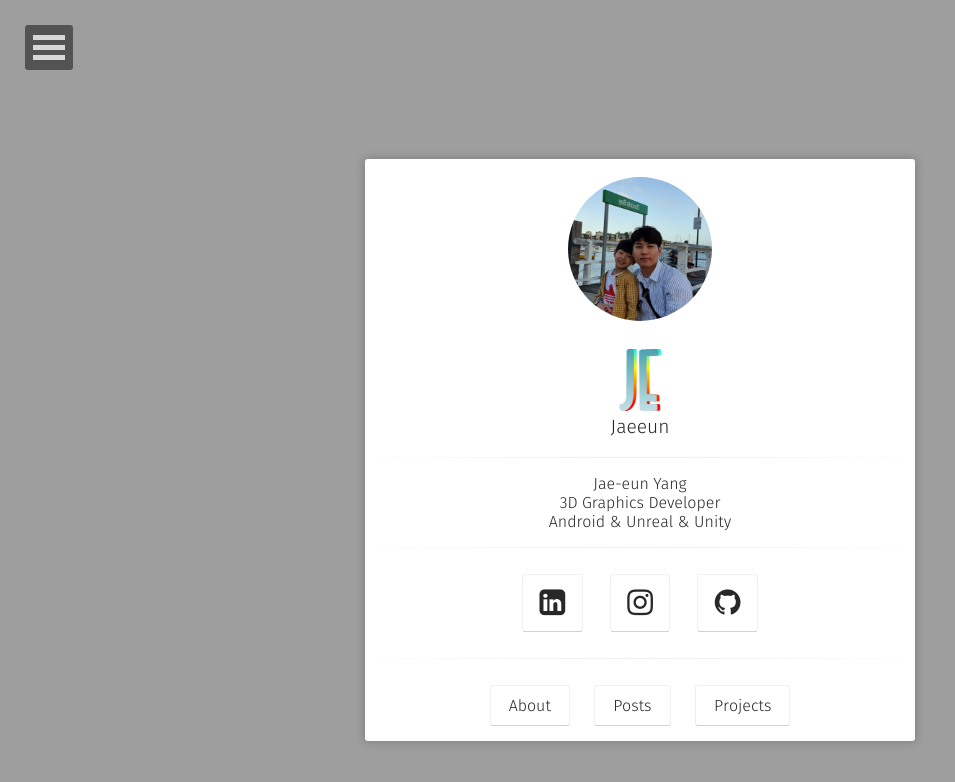
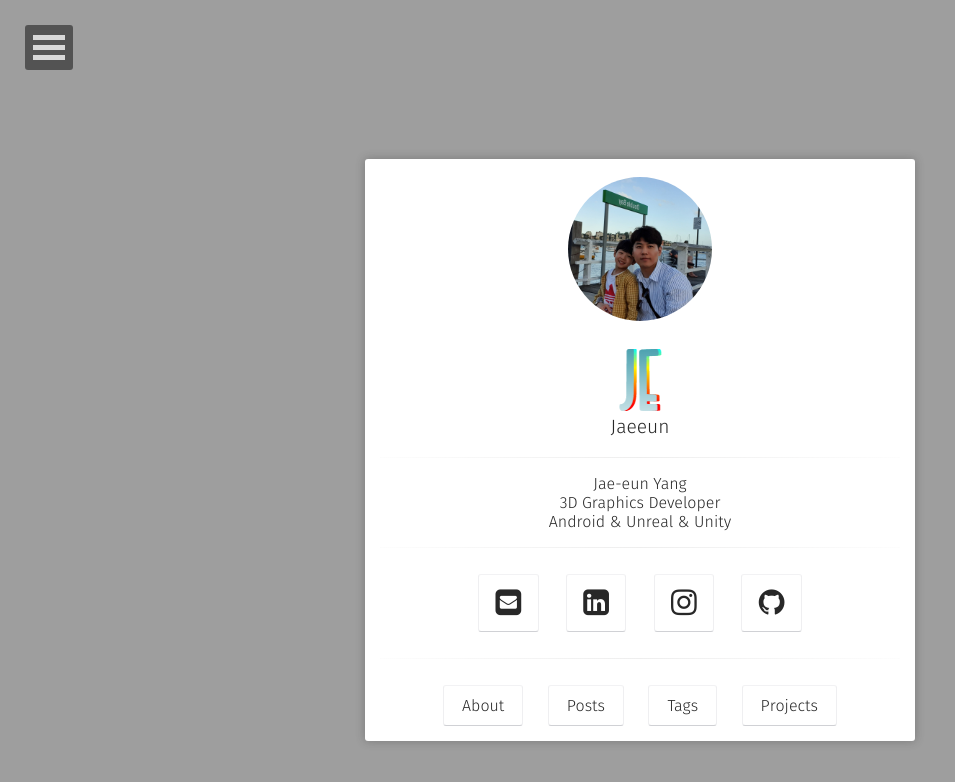
Before and after one commit to jaeeun/jaeeun.github.io, a Jekyll site: the page built from index.html, in a window 1280 px wide. Shown: the top 782 px of the page, without its empty margins (0-955 px from the left). Built offline with Jekyll 4.4.1, drawn with Linux system fonts in a browser that asks for light colours; some web fonts are replaced.

Commit message:
change home html

```diff
--- a/_config.yml
+++ b/_config.yml
@@ -38,14 +38,14 @@ disqus_shortname:   https-jaeeun-github-io
   #ad-client:
   #ad-slot:
 #bing-verify:
-#email:
-#twitter:            username
-#facebook:           username
-github-url:         "jaeeun"
+email:             "yangtkboy@gmail.com"
+#twitter:           username
+#facebook:          username
+github-url:        "jaeeun"
 #stackoverflow:     123456/username   from a "http://stackoverflow.com/users/123456/username" link
 linkedin:          "jaeeunyang"
 #xing:              username
-instagram:          "yangtkboy"
+instagram:         "yangtkboy"
 #lastfm:            username
 #tumblr:            username
 #medium:            '@username'
--- a/_layouts/home.html
+++ b/_layouts/home.html
@@ -40,6 +40,9 @@ layout: compress
                          <a class="btn zoombtn" href="{{ site.url }}/posts">
                          Posts
                          </a>
+                         <a class="btn zoombtn" href="{{ site.url }}/tags">
+                         Tags
+                         </a>
                          <a class="btn zoombtn" href="{{ site.url }}/projects">
                          Projects
                          </a>
```
